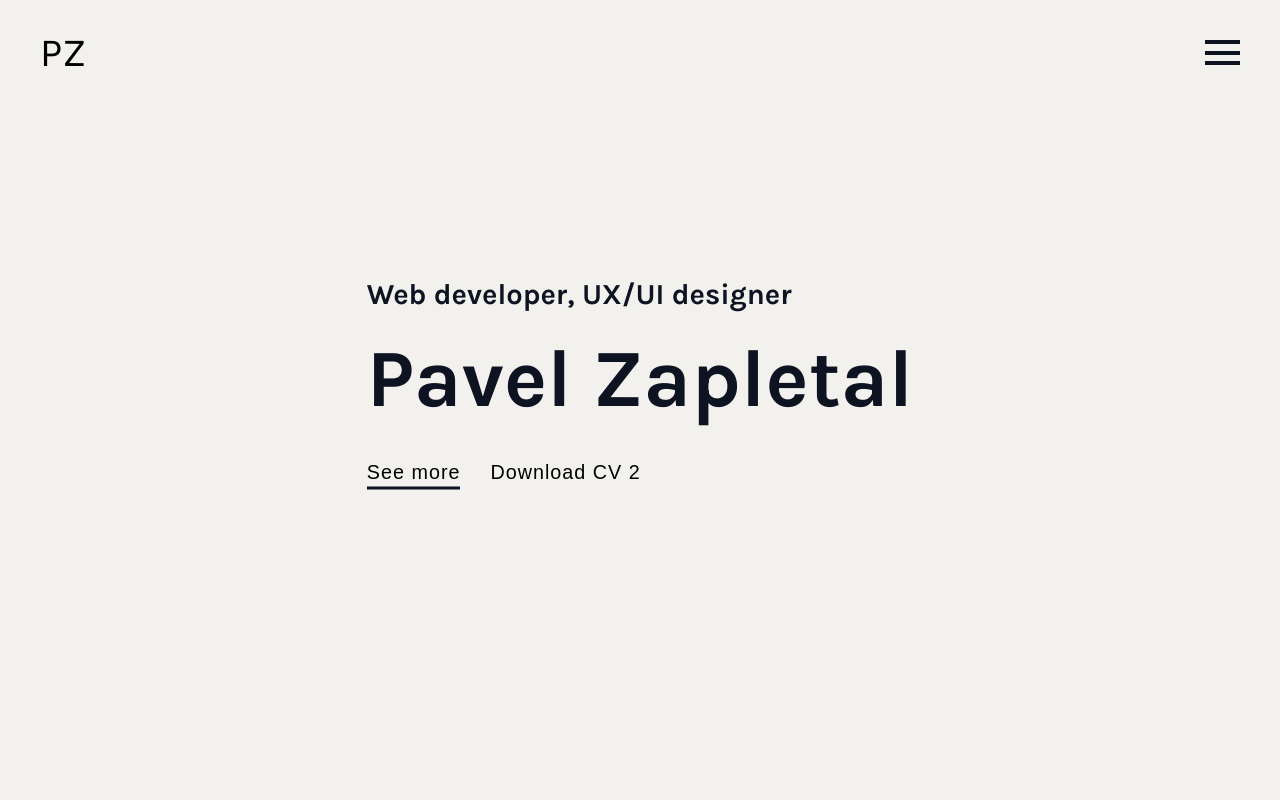
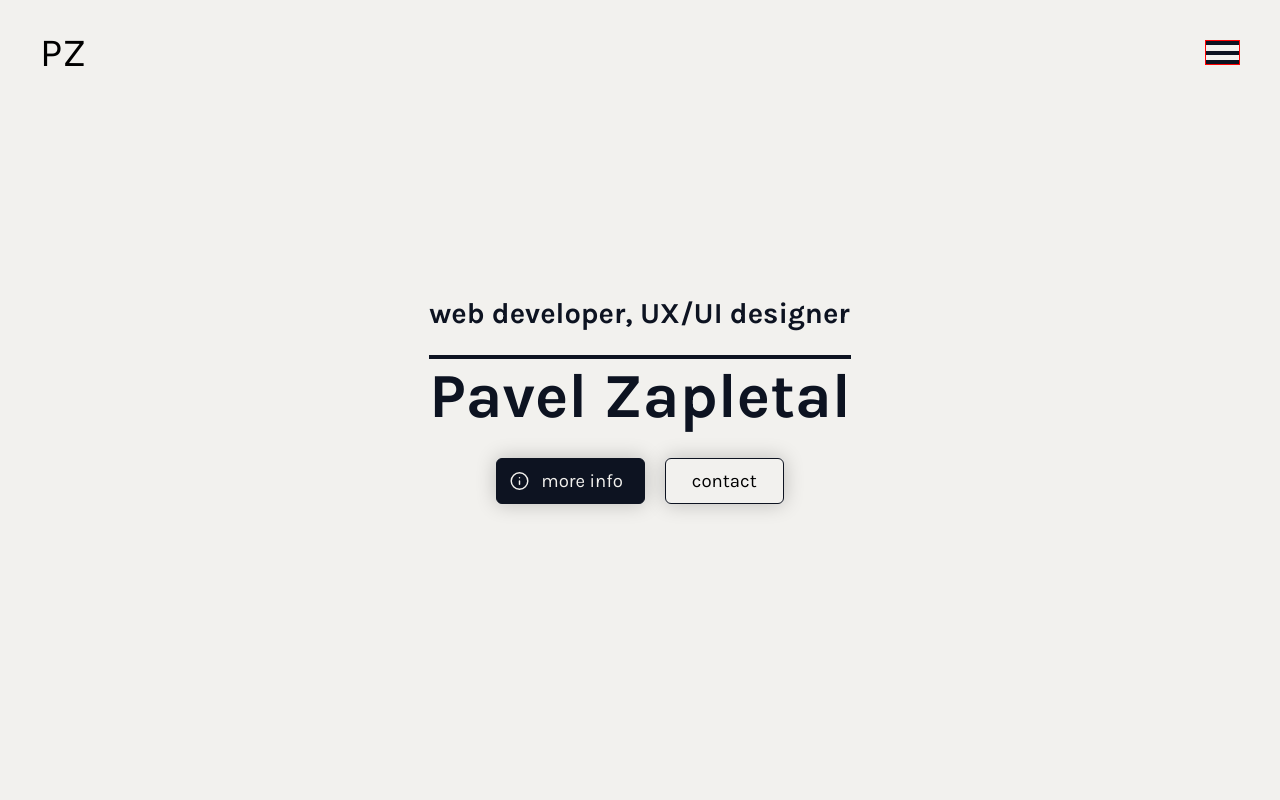
Before and after one commit to Kapaak/Pavel-portfolio-redesign-2, a Next.js app: page / in a window 1280 px wide. Shown: the top 800 px of the page. Built offline with nearby package versions, Linux system fonts and the light colour scheme.

Commit message:
fixing home page

```diff
--- a/components/HomePage/InnerContainer.tsx
+++ b/components/HomePage/InnerContainer.tsx
@@ -3,6 +3,7 @@ import {
 	Button,
 	MainSubHeadline,
 	MainHeadline,
+	Line,
 } from "@/styledComponents/index";
 //styles
 import styled from "styled-components";
@@ -10,16 +11,19 @@ import styled from "styled-components";
 const InnerContainer = () => {
 	return (
 		<StyledInnerContainer>
-			<MainSubHeadline>Web developer, UX/UI designer</MainSubHeadline>
+			<MainSubHeadline>web developer, UX/UI designer</MainSubHeadline>
+			<Line />
 			<MainHeadline>Pavel Zapletal</MainHeadline>
-			<div>
-				<Button>See more</Button>
-				<Button noUnderscore>
-					<a download="PavelZapletal.pdf" href="./CV.pdf">
-						Download CV 2
-					</a>
+			<ButtonWrapper>
+				<Button
+					scrollTo="about-page"
+					primaryButton
+					src="/images/icons/info-icon.svg"
+				>
+					more info
 				</Button>
-			</div>
+				<Button scrollTo="contact-page">contact</Button>
+			</ButtonWrapper>
 		</StyledInnerContainer>
 	);
 };
@@ -27,3 +31,10 @@ const InnerContainer = () => {
 export default InnerContainer;
 
 const StyledInnerContainer = styled.div``;
+
+const ButtonWrapper = styled.div`
+	display: flex;
+	align-items: center;
+	justify-content: center;
+	gap: 2rem;
+`;
--- a/components/Nav/Burger.tsx
+++ b/components/Nav/Burger.tsx
@@ -35,6 +35,7 @@ const StyledBurger = styled.div`
 	margin: 2rem var(--horizontal-gap) 2rem auto;
 	cursor: pointer;
 	z-index: 11;
+	border: 1px solid red;
 
 	p {
 		height: 0.4rem;
--- a/styles/GlobalStyles.tsx
+++ b/styles/GlobalStyles.tsx
@@ -16,6 +16,8 @@ const GlobalStyles = createGlobalStyle`
         --second-col: #2F45D5;
         --third-col:#CCCCCC;
         --fourth-col:#F0F0F0;
+
+        --col1:#0D1321;
         --bg-col:#F2F1EE;
 
         --fowe-reg:400;
@@ -23,13 +25,15 @@ const GlobalStyles = createGlobalStyle`
 
         --xd-recalc: 1.1;
 
-        --fosi-home-headline: calc(7rem / var(--xd-recalc));
+        --fosi-home-headline: calc(5.4rem / var(--xd-recalc));
         --fosi-home-subheadline: calc(2.5rem / var(--xd-recalc));
+        --fosi-button: calc(1.6rem / var(--xd-recalc));
+
+
         --fosi-headline: calc(5.6rem / var(--xd-recalc));
         --fosi-subheadline: calc(2.5rem / var(--xd-recalc));
         --fosi-text: calc(1.8rem / var(--xd-recalc));
         --fosi-nav: calc(2.8rem / var(--xd-recalc));
-        --fosi-button: calc(1.7rem / var(--xd-recalc));
         --fosi-nav:3rem;
 
         --horizontal-gap:2rem;
--- a/styles/styledComponents/Button.tsx
+++ b/styles/styledComponents/Button.tsx
@@ -1,88 +1,79 @@
 //libs
-import React, { useState, useEffect, useRef } from "react";
 import styled from "styled-components";
 import { breakpoints } from "./Breakpoints";
-import { motion } from "framer-motion";
-//variants
-import { buttonUnderscoreVariant } from "../../animations/variants";
+import { Link as ScrollLink } from "react-scroll";
+import Image from "next/image";
 
 interface Props {
 	children: React.ReactNode;
-	noUnderscore?: boolean;
 	onClick?: () => void;
+	scrollTo: string;
+	primaryButton?: boolean;
+	src?: string;
+	download?: string;
 }
 
-export const Button = ({ children, noUnderscore, onClick }: Props) => {
-	const { underlineV, textV } = buttonUnderscoreVariant;
-	const containerRef = useRef<any>(1);
-	const [variant, setVariant] = useState(
-		underlineV(containerRef.current?.clientHeight / 2)
-	);
-	useEffect(() => {
-		setVariant(underlineV(containerRef.current?.clientHeight / 2));
-		window.addEventListener("resize", () => {
-			setVariant(underlineV(containerRef.current?.clientHeight / 2));
-		});
-
-		return window.removeEventListener("resize", () => {
-			setVariant(underlineV(containerRef.current?.clientHeight / 2));
-			console.log(containerRef.current?.clientHeight);
-		});
-	}, []);
-
-	const handleClick = () => {
-		if (onClick) onClick();
-	};
-
-	return noUnderscore ? (
-		<StyledButtonWithoutUnderscore onClick={handleClick}>
-			{children}
-		</StyledButtonWithoutUnderscore>
-	) : (
-		<StyledButton whileHover="visible" onClick={handleClick}>
-			<StyledP ref={containerRef} variants={textV}>
-				{children}
-			</StyledP>
-			<StyledUnderline variants={variant} />
-		</StyledButton>
+export const Button = ({
+	children,
+	scrollTo,
+	primaryButton = false,
+	src,
+}: Props) => {
+	return (
+		<>
+			{primaryButton ? (
+				<ButtonPrimary>
+					<ScrollLink to={scrollTo} smooth={true}>
+						<Image src={src} height={18} width={18} />
+						<a>{children}</a>
+					</ScrollLink>
+				</ButtonPrimary>
+			) : (
+				<ButtonSecondary>
+					<ScrollLink to={scrollTo} smooth={true}>
+						<a>{children}</a>
+					</ScrollLink>
+				</ButtonSecondary>
+			)}
+		</>
 	);
 };
 
-const StyledP = styled(motion.p)<{ variants: any }>``;
-
-const StyledButtonWithoutUnderscore = styled(motion.button)`
-	position: relative;
+const ButtonGlobal = styled.button`
 	border: none;
-	padding: 1rem 1rem 1rem 0;
-	margin-bottom: var(--text-mb);
-	font-size: var(--fosi-button);
-	background-color: transparent;
-	cursor: pointer;
-	z-index: 1;
-	letter-spacing: var(--letter-spacing);
-	line-height: var(--line-height);
-	overflow: hidden;
+	font-family: inherit;
+	box-shadow: 0 0 20px rgba(8, 1, 1, 0.225);
 
 	a {
-		color: inherit;
-		text-decoration: none;
-	}
-
-	&:first-child {
-		margin-right: 2rem;
-	}
-
-	@media ${breakpoints.desktopB} {
-		margin-bottom: 6rem;
+		display: inline-flex;
+		align-items: center;
+		padding: 0.55rem 0.8rem;
+		font-size: var(--fosi-button);
 	}
 `;
 
-const StyledButton = styled(StyledButtonWithoutUnderscore)``;
+const ButtonSecondary = styled(ButtonGlobal)`
+	border-radius: 0.6rem;
+	background: var(--bg-col);
+	border: 1px solid var(--col1);
 
-const StyledUnderline = styled(motion.p)<{ variants: any }>`
-	position: absolute;
-	width: calc(100% - 1rem);
-	height: 0.3rem;
-	background-color: var(--first-col);
-	transform: translateY(-50%);
+	a {
+		margin: 0 0.5rem;
+	}
 `;
+
+const ButtonPrimary = styled(ButtonGlobal)`
+	border: 1px solid var(--col1);
+	background-color: var(--col1);
+	border-radius: 0.6rem;
+
+	span {
+		display: inline-block;
+		margin: 0 0.25rem !important;
+	}
+	a {
+		padding: 0.55rem 0.8rem;
+		color: var(--bg-col);
+		margin-right: 0.25rem;
+	}
+`;
--- /dev/null
+++ b/styles/styledComponents/Line.tsx
@@ -0,0 +1,11 @@
+import styled from "styled-components";
+
+export const Line = () => {
+	return <StyledLine />;
+};
+
+const StyledLine = styled.div`
+	background-color: var(--col1);
+	width: 100%;
+	height: 0.4rem;
+`;
--- a/styles/styledComponents/MainHeadline.tsx
+++ b/styles/styledComponents/MainHeadline.tsx
@@ -11,6 +11,5 @@ export const MainHeadline = ({ children }: Props) => {
 const StyledMainhHeadline = styled.h1`
 	color: var(--first-col);
 	font-size: var(--fosi-home-headline);
-	margin-bottom: 2rem;
 	font-weight: var(--fowe-bold);
 `;
--- a/styles/styledComponents/MainSubHeadline.tsx
+++ b/styles/styledComponents/MainSubHeadline.tsx
@@ -11,6 +11,5 @@ export const MainSubHeadline = ({ children }: Props) => {
 const StyledMainSubhHeadline = styled.h2`
 	color: var(--first-col);
 	font-size: var(--fosi-home-subheadline);
-	margin-bottom: 2rem;
 	font-weight: var(--fowe-bold);
 `;
--- a/styles/styledComponents/index.ts
+++ b/styles/styledComponents/index.ts
@@ -2,3 +2,4 @@ export  {Button} from "./Button";
 export  {breakpoints} from "./Breakpoints";
 export  {MainSubHeadline} from "./MainSubHeadline";
 export  {MainHeadline} from "./MainHeadline";
+export  {Line} from "./Line";
```
Also changed, not shown: components/Nav/ListItems.tsx (+0 -38 lines), public/images/icons/info-icon.svg (added).
